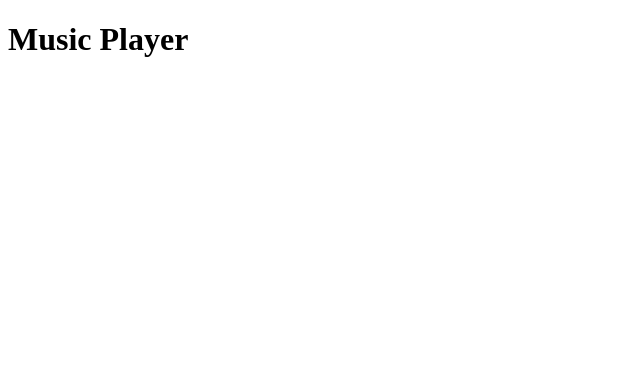
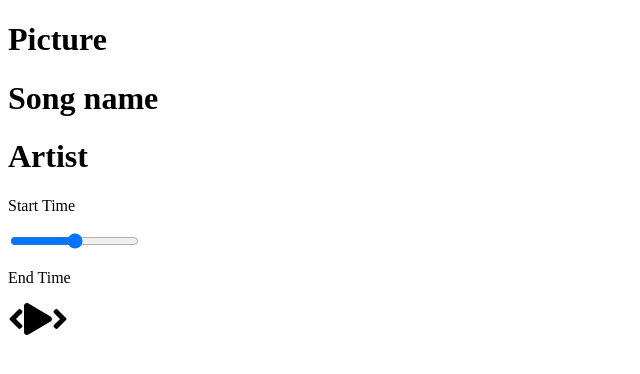
Before and after one commit to ajinkyajagdale21/music-player, a React (Create React App) app in the folder react-player/: page / in a window 1280 px wide. Shown: the top 374 px of the page, without its empty margins (0-640 px from the left). Built offline with nearby package versions, Linux system fonts and the light colour scheme.

Commit message:
update: packages

```diff
--- a/react-player/package.json
+++ b/react-player/package.json
@@ -3,6 +3,9 @@
   "version": "0.1.0",
   "private": true,
   "dependencies": {
+    "@fortawesome/fontawesome-svg-core": "^1.2.32",
+    "@fortawesome/free-solid-svg-icons": "^5.15.1",
+    "@fortawesome/react-fontawesome": "^0.1.14",
     "@testing-library/jest-dom": "^5.11.6",
     "@testing-library/react": "^11.2.2",
     "@testing-library/user-event": "^12.6.0",
--- a/react-player/src/App.js
+++ b/react-player/src/App.js
@@ -1,10 +1,14 @@
 import React from 'react';
+import Player from './components/player';
+import Song from './components/song';
 
 function App() {
   return (
     <div className="App">
 
-     <h1>Music Player</h1>
+    <Song />
+    <Player />
+
 
     </div>
   );
--- /dev/null
+++ b/react-player/src/components/player.js
@@ -0,0 +1,23 @@
+import React from 'react';
+import {FontAwesomeIcon} from "@fortawesome/react-fontawesome";
+import {faPlay,faAngleLeft,faAngleRight} from "@fortawesome/free-solid-svg-icons";
+const Player = ()=>{
+  return(
+    <div className="player">
+
+     <div className="time-control">
+        <p>Start Time</p>
+        <input type="range"/>
+        <p>End Time</p>
+    </div>
+
+    <div className="play-control">
+        <FontAwesomeIcon className="skip-back" size="2x" icon={faAngleLeft} />
+        <FontAwesomeIcon className="play" size="2x" icon={faPlay} />
+        <FontAwesomeIcon className="skip-forward" size="2x" icon={faAngleRight} />
+    </div>
+
+  </div>
+  )};
+
+  export default Player;
--- /dev/null
+++ b/react-player/src/components/song.js
@@ -0,0 +1,12 @@
+import React from 'react';
+
+const Song = ()=>{
+  return(
+    <div className="song-container">
+   <h1>Picture</h1>
+   <h1>Song name</h1>
+   <h1>Artist</h1>
+  </div>
+  )};
+
+  export default Song;
```
Also changed, not shown: 2 other files (tests, documents, lock files or other folders).
